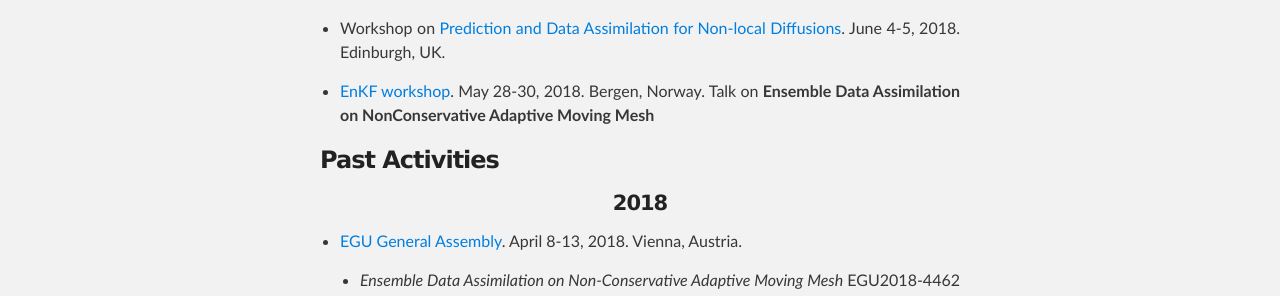
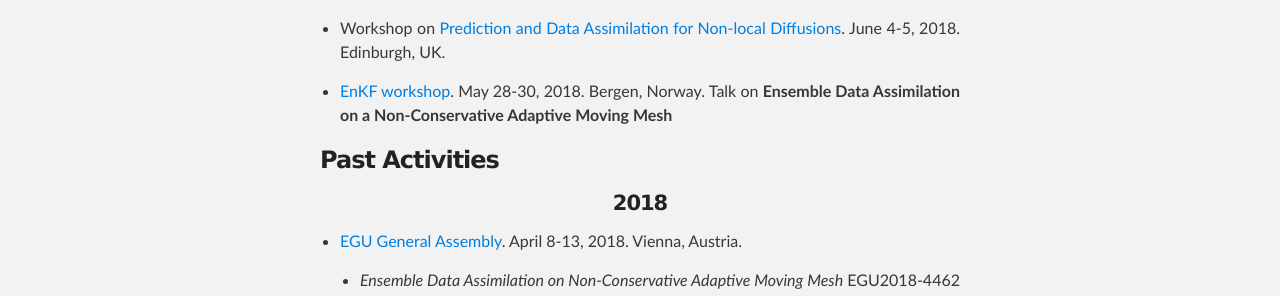
Before and after one commit to aydogduali/aydogduali.github.io, a Jekyll site: the page built from calendar/index.md, in a window 1280 px wide and 900 px high, scrolled down 396 px. Shown: the part 179-475 px from the top of the window. Built offline with Jekyll 4.4.1, drawn with Linux system fonts in a browser that asks for light colours; the repository's description, which GitHub fills in, is left out; our own code applies the rules of GitHub Pages for plain Markdown files.

Commit message:
website for edinburgh

```diff
--- a/calendar/index.md
+++ b/calendar/index.md
@@ -8,7 +8,7 @@ layout: default
 
 - Workshop on [Prediction and Data Assimilation for Non-local Diffusions](https://www.macs.hw.ac.uk/~hg94/da18). June 4-5, 2018. Edinburgh, UK.
 
-- [EnKF workshop](https://www.iris.no/enkf/enkf-homepage). May 28-30, 2018. Bergen, Norway. Talk on **Ensemble Data Assimilation on Non­Conservative Adaptive Moving Mesh**
+- [EnKF workshop](https://www.iris.no/enkf/enkf-homepage). May 28-30, 2018. Bergen, Norway. Talk on **Ensemble Data Assimilation on a Non-Conservative Adaptive Moving Mesh**
 
 ###  Past Activities
 
```
